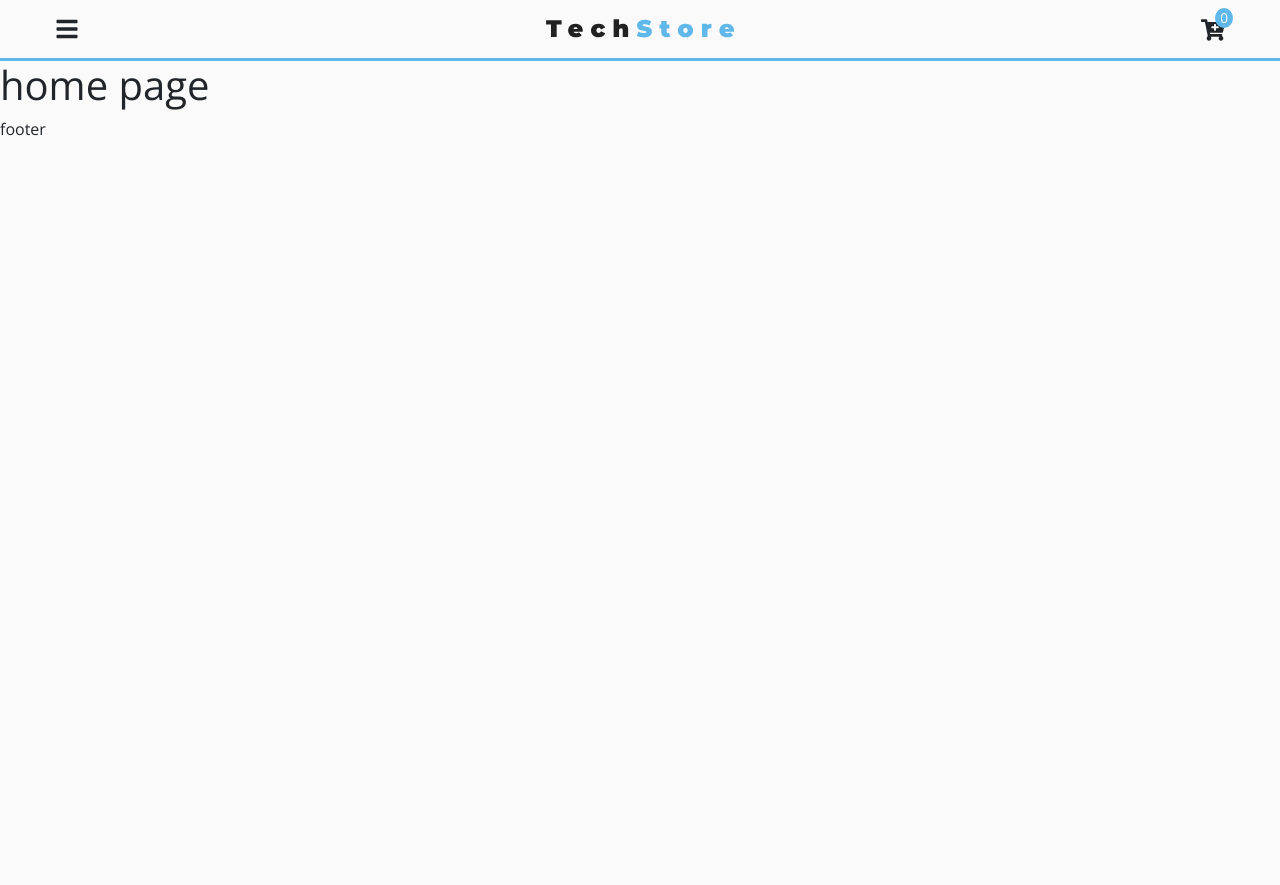
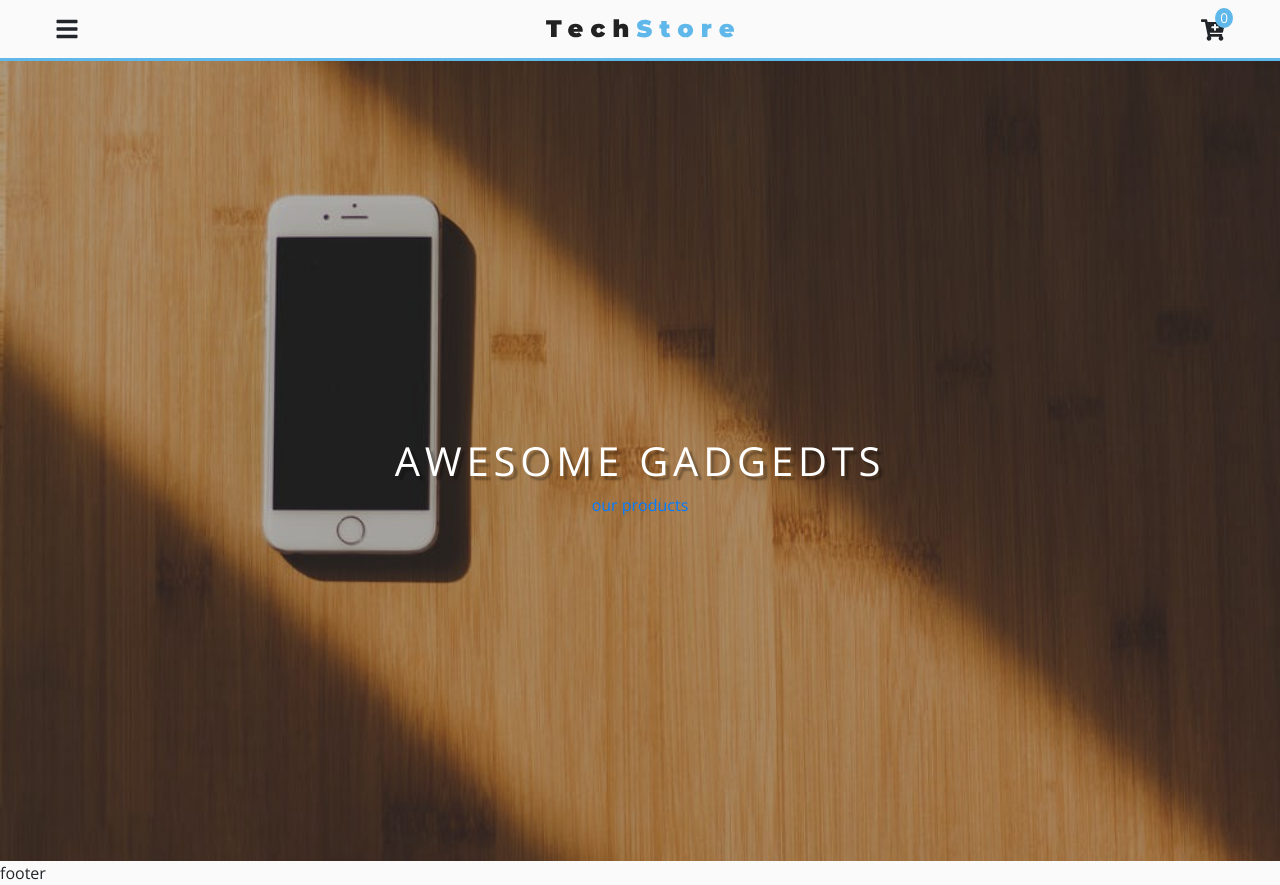
Before and after one commit to jpesg/react-tech-store-app, a React (Create React App) app: page / in a window 1280 px wide. Before the commit the page ends 800 px from the top, so only its background shows below. Built offline with nearby package versions, Linux system fonts and the light colour scheme.

Commit message:
hero component

```diff
--- /dev/null
+++ b/src/components/Hero.js
@@ -0,0 +1,35 @@
+import React from "react";
+import styled from "styled-components";
+import mainBcg from "../images/mainBcg.jpeg";
+export default function Hero({ img, title, max, children }) {
+  return (
+    <HeroWrapper max={max} img={img}>
+      <div className="banner">
+        <h1 className="title">{title}</h1>
+        {children}
+      </div>
+    </HeroWrapper>
+  );
+}
+
+const HeroWrapper = styled.div`
+  text-align: center;
+  display: flex;
+  align-items: center;
+  justify-content: center;
+  min-height: ${props => (props.max ? "100vh" : "60vh")};
+  color: var(--mainWhite);
+  background: linear-gradient(var(--primaryRGBA), var(--primaryRGBA)),
+    url(${props => props.img}) center/cover no-repeat;
+  .title {
+    padding-top: 2rem;
+    font-size: 3%.5rem;
+    text-shadow: 4px 4px 2px rgba(0, 0, 0, 0.3);
+    text-transform: uppercase;
+    letter-spacing: var(--mainSpacing);
+  }
+`;
+
+Hero.defaultProps = {
+  img: mainBcg
+};
--- a/src/components/SideCart.js
+++ b/src/components/SideCart.js
@@ -23,12 +23,13 @@
   right: 0;
   width: 100%;
   height: 100%;
-  background: var (--mainGrey);
-  z-index: 1;
+  background: var(--mainGrey);
+  transform: ${props => (props.show ? "translateX(0)" : "translate(100%)")};
+  transition: var(--mainTransition);
+
   border-left: 4px solid var(--primaryColor);
   @media (min-width: 576px) {
     width: 20rem;
   }
-  transform: ${props => (props.show ? "translateX(0)" : "translate(100%)")};
-  transition: var(--mainTransition);
+  z-index: 1;
 `;
--- a/src/pages/HomePage.js
+++ b/src/pages/HomePage.js
@@ -1,12 +1,16 @@
 import React, { Component } from "react";
 
-import { ProductConsumer } from "../context";
+import Hero from "../components/Hero";
+import { Link } from "react-router-dom";
+import mainBcg from "../images/mainBcg.jpeg";
 
 export default class HomePage extends Component {
   render() {
     return (
       <React.Fragment>
-        <ProductConsumer>{value => <h1>home page</h1>}</ProductConsumer>
+        <Hero title="awesome gadgedts" max="true">
+          <Link to="/products">our products</Link>
+        </Hero>
       </React.Fragment>
     );
   }
```
